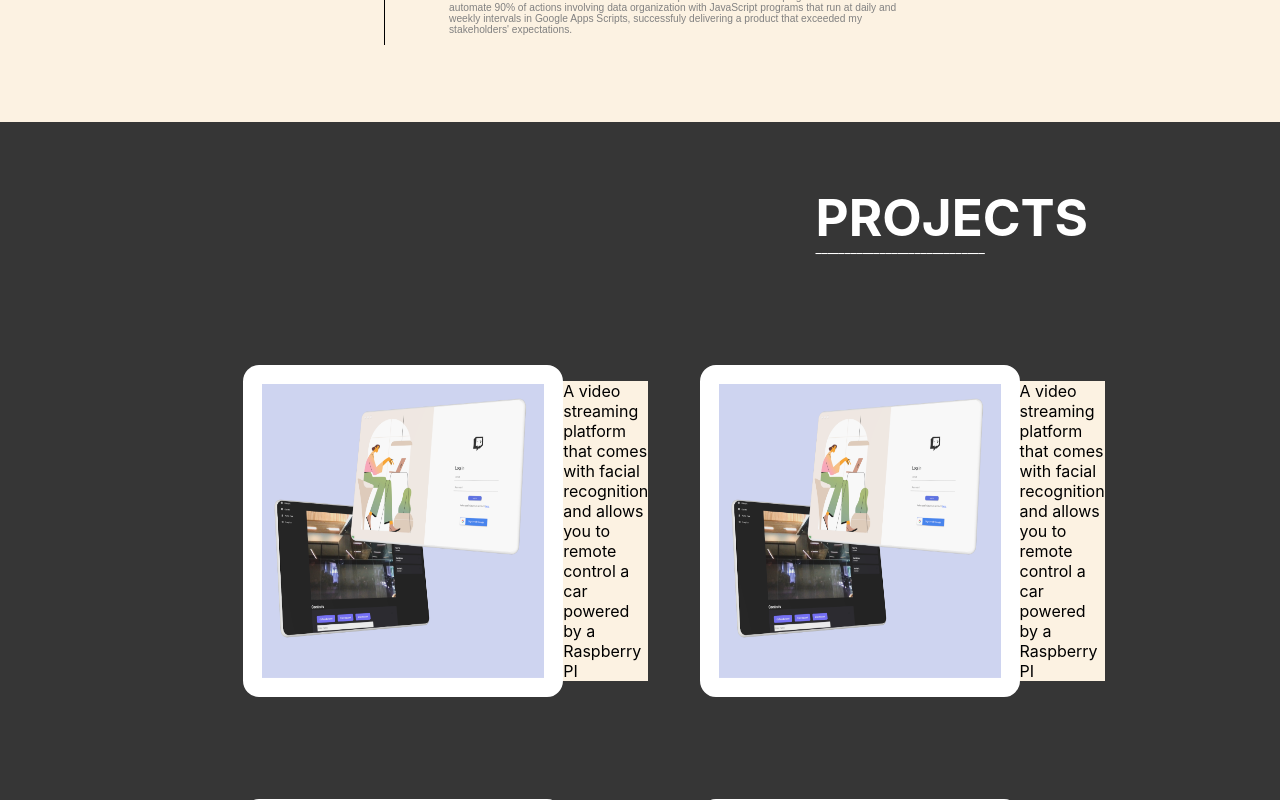
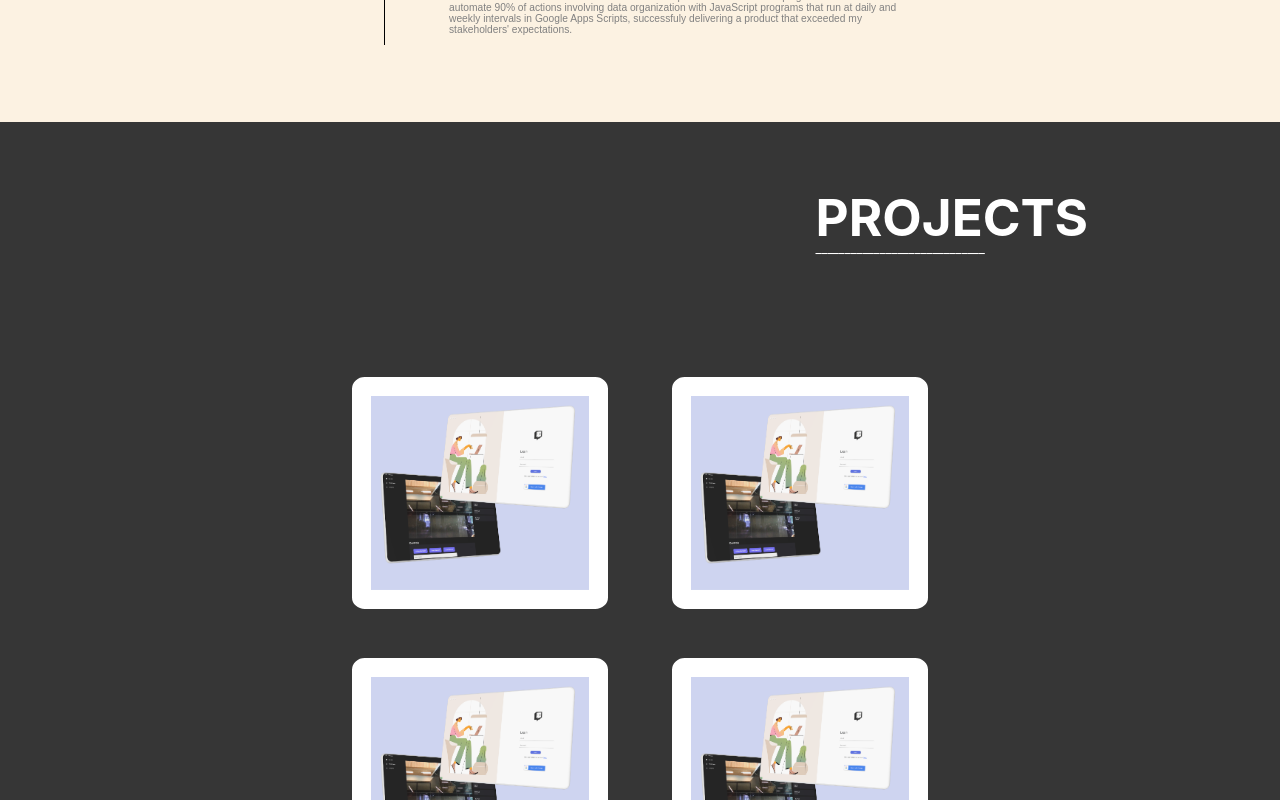
Before and after one commit to Raywnh/portfolio-website, a React (Create React App) app in the folder website/: page / in a window 1280 px wide. Shown: the part 2000-2800 px from the top of the page. Built offline with nearby package versions, Linux system fonts and the light colour scheme; the HTML template or start-up script is replaced by a standard one; a web font is replaced by a local one.

Commit message:
Update App.css

```diff
--- a/website/src/App.css
+++ b/website/src/App.css
@@ -370,18 +370,59 @@ li, a, button {
   background-color: transparent;
   display: flex;
   justify-content: space-around;
-  margin: 2vw;
+  margin: 7vw;
+  margin-inline: 10vw;
+  margin-bottom: 4vw;
 }
-.image {
+
+.image-container {
+  position: relative;
+  text-align: center;
+  align-items: center;
+  margin: 0;
+  padding: 0;
+}
+
+.image-container img  {
   border: solid 1.5vw rgb(255, 255, 255);
   border-radius: 5%;
-  width: 25vw;
+  width: 20vw;
   transition: 0.2s ease-in;
+  position: absolute;
+  z-index: 2;
 }
 
-.projects-container img:hover {
-  opacity: 50%;
+.image-container:hover .image {
+  opacity: 0.25;
   cursor: pointer;
   box-shadow: 1vw 1vw 1vw;
   transition: 0.2s ease-in;
+  position: absolute;
+  z-index: 0;
 }
+
+.image-container:hover .overlay {
+  position: absolute;
+  font-size: 1vw;
+  font-weight: 100;
+  font-family: 'Calluna', sans-serif;
+  transition: 0.5s ease-out;
+  z-index: 1;
+  opacity: 1;
+  background-color: transparent;
+  color: white;
+  width: 10vw;
+}
+
+.overlay  {
+  position: absolute;
+  font-size: 1vw;
+  font-weight: 100;
+  font-family: 'Calluna', sans-serif;
+  transition: 0.5s ease-out;
+  z-index: 0;
+  opacity: 0;
+  background-color: transparent;
+  color: white;
+  width: 10vw;
+}
```
